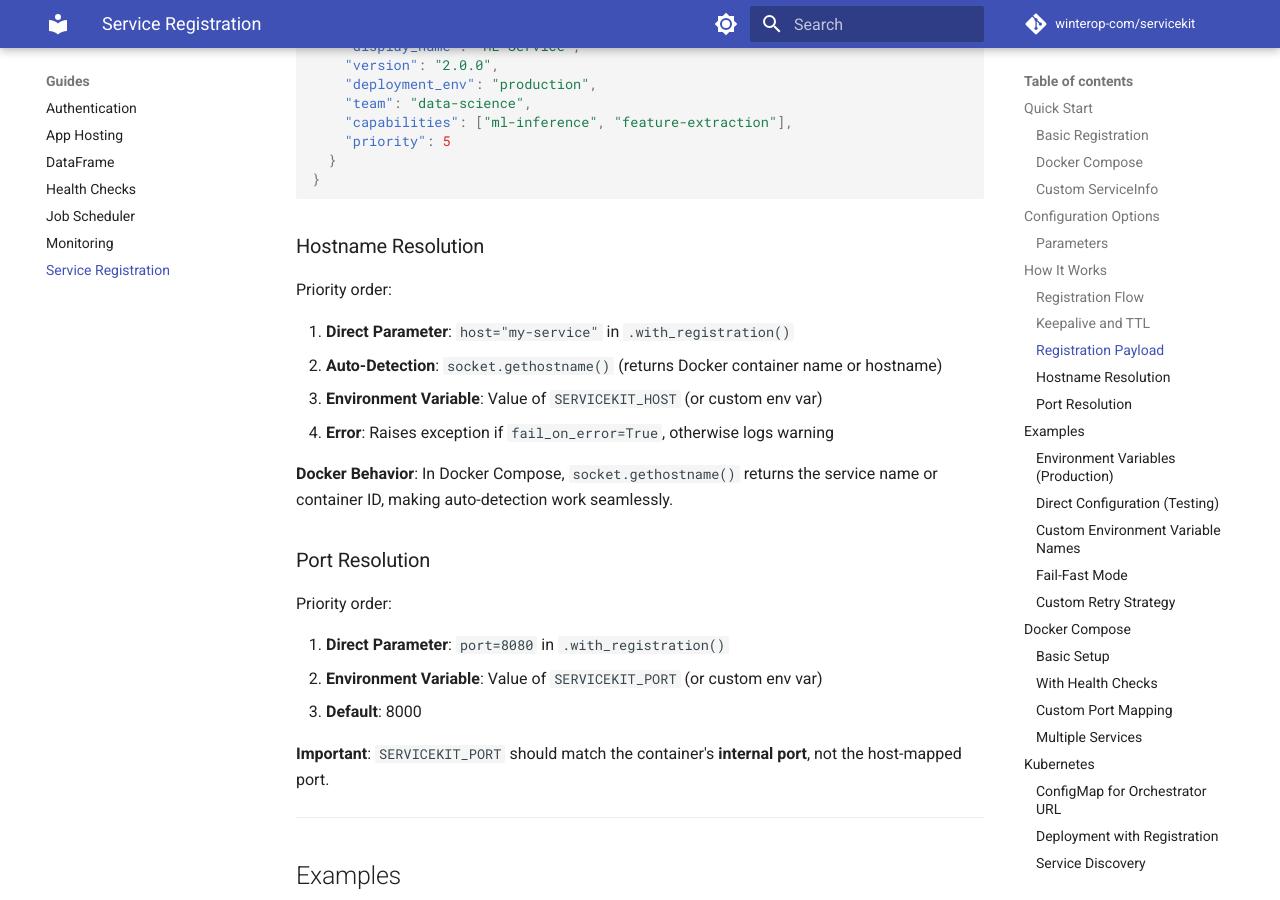
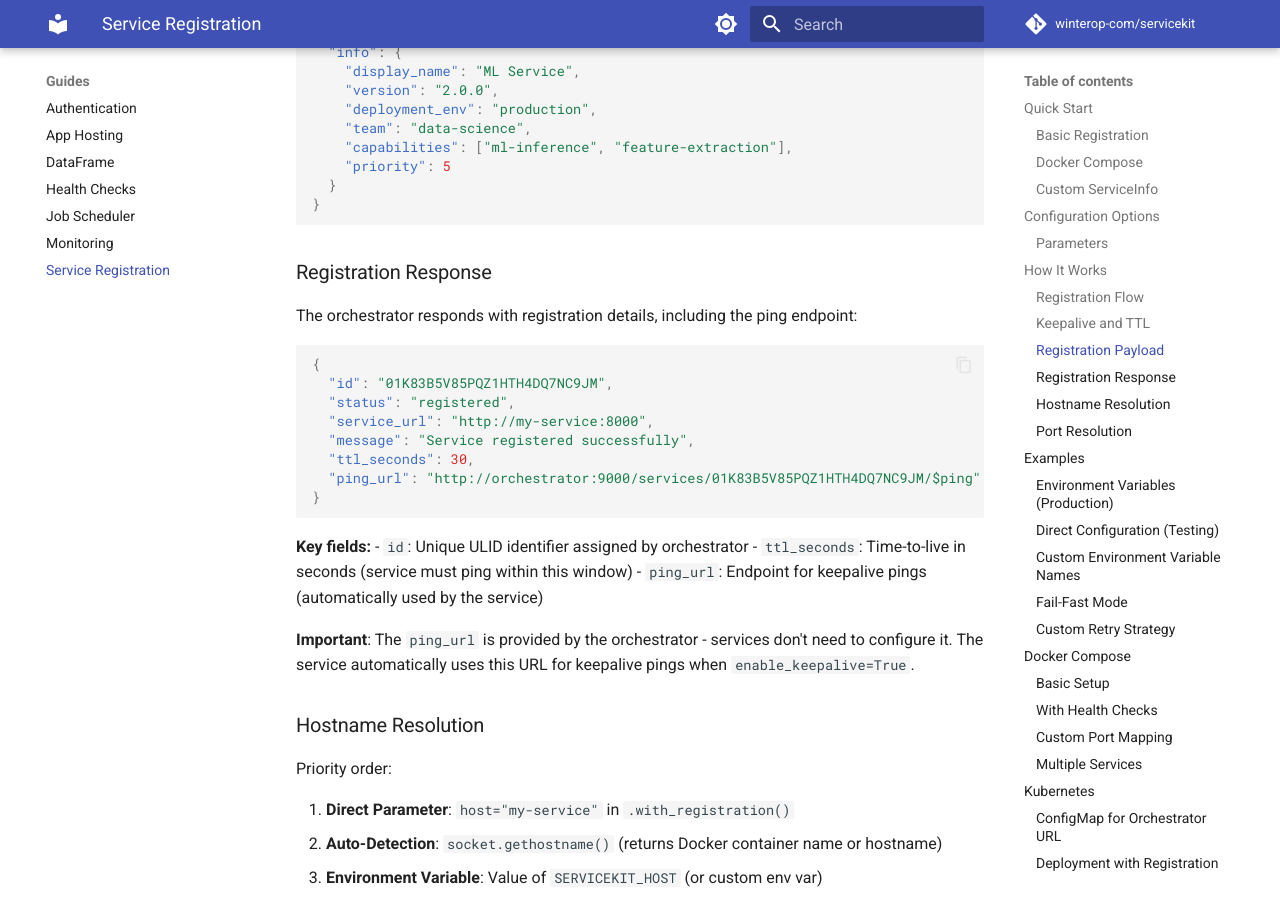
Before and after one commit to winterop-com/servicekit, an MkDocs documentation site: the page built from docs/guides/registration.md, in a window 1280 px wide and 900 px high, scrolled down 4703 px. Built offline with MkDocs 1.6.1 and Material for MkDocs 9.7.7, drawn with Linux system fonts in a browser that asks for light colours; comment, search, counter and statistics services are not loaded; the version menu is left out; some of the changed text lies outside the part shown.

Commit message:
docs: clarify ping URL is provided by orchestrator in response
Add 'Registration Response' section showing:
- Complete JSON response with id, ttl_seconds, ping_url
- Emphasize ping_url is automatically provided by orchestrator
- Services only need to configure orchestrator_url

Update Keepalive section to clarify:
- ping_url comes from registration response
- No manual configuration of ping endpoint needed
- Everything happens automatically

This addresses confusion about how ping endpoints are configured.

````diff
--- a/docs/guides/registration.md
+++ b/docs/guides/registration.md
@@ -137,12 +137,12 @@ Services can be configured to send periodic "ping" requests to the orchestrator
 
 **How it works:**
 
-1. **Initial Registration**: Service registers and receives:
-   - `service_id`: Unique ULID identifier
+1. **Initial Registration**: Service registers and receives response with:
+   - `id`: Unique ULID identifier for this service
    - `ttl_seconds`: How long until service expires (default: 30 seconds)
-   - `ping_url`: Endpoint to send keepalive pings
+   - `ping_url`: Endpoint to send keepalive pings (automatically provided by orchestrator)
 
-2. **Keepalive Loop**: Background task sends PUT requests to `ping_url` every N seconds:
+2. **Keepalive Loop**: Background task automatically sends PUT requests to `ping_url` every N seconds:
    - Default interval: 10 seconds (configurable via `keepalive_interval`)
    - Each ping resets the service's expiration time
    - Failures are logged but don't crash the service
@@ -203,6 +203,28 @@ For custom ServiceInfo subclasses:
   }
 }
 ```
+
+### Registration Response
+
+The orchestrator responds with registration details, including the ping endpoint:
+
+```json
+{
+  "id": "01K83B5V85PQZ1HTH4DQ7NC9JM",
+  "status": "registered",
+  "service_url": "http://my-service:8000",
+  "message": "Service registered successfully",
+  "ttl_seconds": 30,
+  "ping_url": "http://orchestrator:9000/services/01K83B5V85PQZ1HTH4DQ7NC9JM/$ping"
+}
+```
+
+**Key fields:**
+- `id`: Unique ULID identifier assigned by orchestrator
+- `ttl_seconds`: Time-to-live in seconds (service must ping within this window)
+- `ping_url`: Endpoint for keepalive pings (automatically used by the service)
+
+**Important**: The `ping_url` is provided by the orchestrator - services don't need to configure it. The service automatically uses this URL for keepalive pings when `enable_keepalive=True`.
 
 ### Hostname Resolution
 
````
